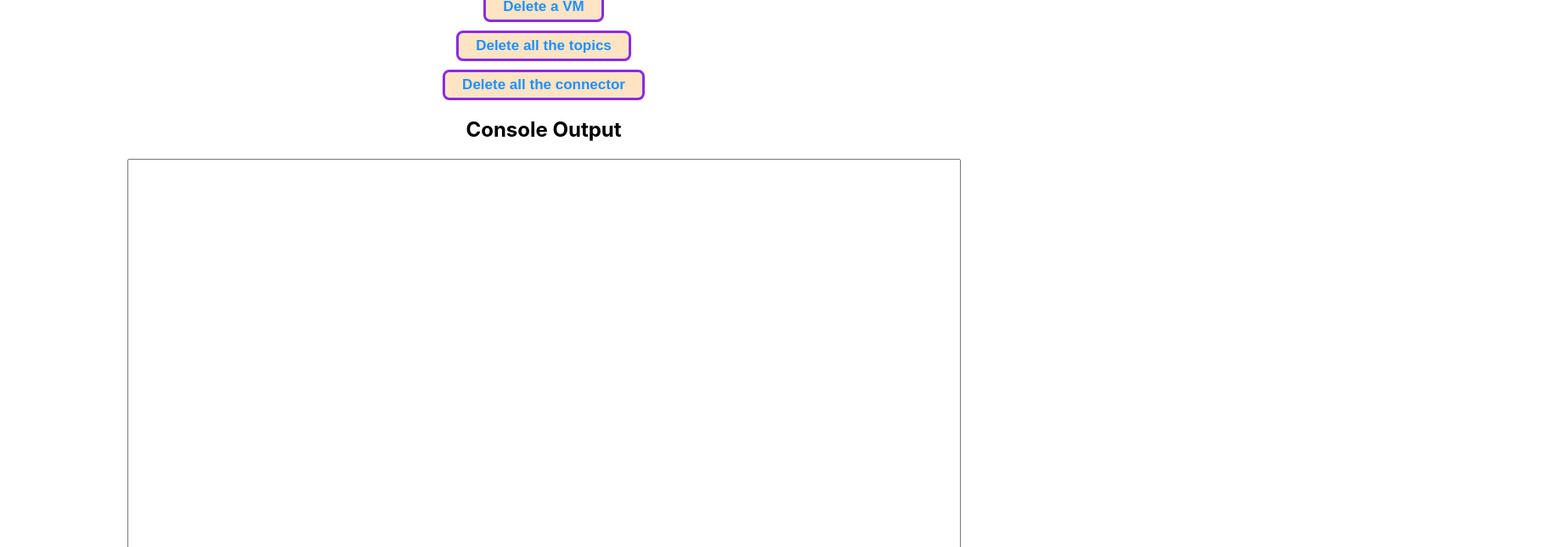
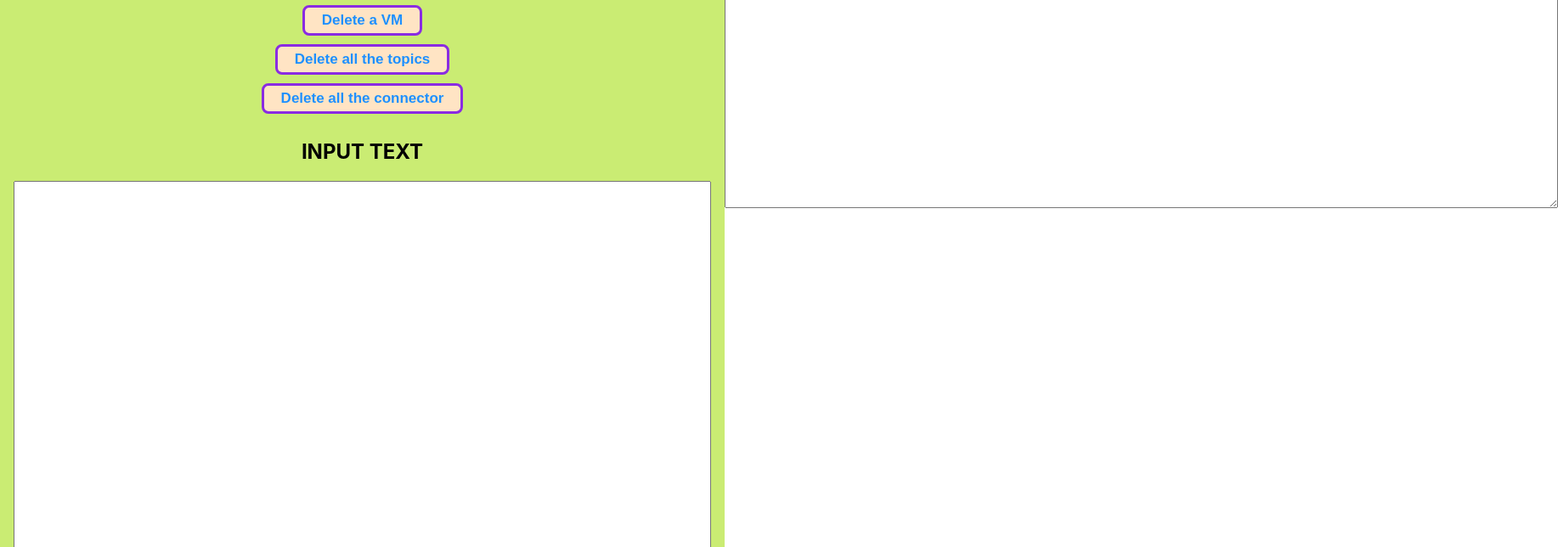
Before and after one commit to Lithin87/reactstudy, a React (Create React App) app: page / in a window 1280 px wide. Shown: the part 280-924 px from the top of the page at 85% size, 1834 px wide, since content can reach past the window. Built offline with nearby package versions, Linux system fonts and the light colour scheme; no server answers.

Commit message:
added input text and did flex layout

```diff
--- a/src/App.css
+++ b/src/App.css
@@ -1,5 +1,9 @@
-.App1 {
+.App {
     text-align: center;
+    display : flex;
+    justify-content: space-around;
+    flex-direction: wrap;
+
   }
 
   .form-group {
@@ -11,3 +15,31 @@
     font-weight: bold;
     color:blueviolet;
   }
+
+  .Main{
+    flex: 1;
+    padding: 16px;
+    background-color: #f0f0f0;
+  }
+
+  .ConsoleOutput{
+    flex: 1;
+    padding: 16px;
+    background-color: #e0e0e0;
+  }
+
+  .MultiLineText{
+    flex: 1;
+    padding: 16px;
+    background-color: #e0e0e0;
+  }
+
+
+  .column{
+    display : flex;
+    flex-direction: column;
+    flex: 1;
+    justify-content: space-around;
+    padding: 16px;
+    background-color: #caec73;
+  }
--- a/src/App.js
+++ b/src/App.js
@@ -3,7 +3,8 @@ import './App.css';
 import {useState} from 'react';
 import AuthContext from './Contexts/app-context';
 import Main from './Components/Main'
-
+import ConsoleOutput from './Components/ConsoleOutput';
+import MultiLineText from './Components/MultiLineText';
 
 function App() {
 
@@ -18,20 +19,29 @@ function App() {
     field8 : false});
   let [ consoleText, setConsoleText]  = useState();
   let [ disableStatus, setDisableStatus]  = useState(false);
+  const [text, setText] = useState('');
 
  const activeCtx = {
      active: active,
      setActive : setActive,
      disableToggle : () => {  setDisableStatus(!disableStatus)},
       consoleText : consoleText ,
-      setConsoleText : setConsoleText
+      setConsoleText : setConsoleText,
+      text : text,
+      setText : setText
  };
 
   return (
-    <div className="App1">
+
+    <div className="App">
     <AuthContext.Provider value={activeCtx}>
 
+    <div class="column">
     <Main/>
+    <MultiLineText/>
+    </div>
+
+    <ConsoleOutput/>
 
     </AuthContext.Provider>
     </div>
--- a/src/Components/ConsoleOutput.js
+++ b/src/Components/ConsoleOutput.js
@@ -7,10 +7,10 @@ function ConsoleOutput() {
 
   return (
     <div>
-      <h2>Console Output</h2>
+      <h2>CONSOLE OUTPUT</h2>
       <textarea
         value={ctx.consoleText}
-        rows={40}
+        rows={30}
         cols={120}
       />
     </div>
--- a/src/Components/LabelOption.js
+++ b/src/Components/LabelOption.js
@@ -16,7 +16,7 @@ function LabelOption({ children , htmlFor}) {
    console.log(url_r);
     let response = "";
     if ([3, 4, 5].includes(index))
-      response = await Axios.post(url_r).catch((error) => {console.log("Error accessing backend"+error);  ctx.setConsoleText(error);});
+      response = await Axios.post(url_r, ctx.text).catch((error) => {console.log("Error accessing backend"+error);  ctx.setConsoleText(error);});
   else
     response = await Axios.get(url_r).catch((error) => {console.log("Error accessing backend"+error);  ctx.setConsoleText(error);});
     if(response)
--- a/src/Components/Main.js
+++ b/src/Components/Main.js
@@ -1,5 +1,5 @@
 
-import ConsoleOutput from './ConsoleOutput';
+
 import Form from './Form';
 import MenuOption from './MenuOption';
 import ThemeContext from '../Contexts/theme-context';
@@ -18,8 +18,6 @@ const theme = "light";
      </ThemeContext.Provider>
 
      <MenuOption />
-     <ConsoleOutput/>
-
     </div>
   );
 }
--- a/src/Components/MultiLineText.js
+++ b/src/Components/MultiLineText.js
@@ -1,23 +1,25 @@
-import React, { useState } from 'react';
+import React , { useContext } from 'react';
+import AuthContext from '../Contexts/app-context';
+
 
 function MultiLineText() {
-  const [text, setText] = useState('');
+
+  const ctx = useContext(AuthContext);
 
   const handleInputChange = (event) => {
-    setText(event.target.value);
+    ctx.setText(event.target.value);
   };
 
   return (
     <div>
-      <h2>Console Output</h2>
+      <h2>INPUT TEXT</h2>
       <textarea
-        value={text}
+        value={ctx.text}
         onChange={handleInputChange}
-        rows={6} // You can adjust the number of rows
-        cols={50} // You can adjust the number of columns
+        rows={32}
+        cols={100}
       />
-      <p>Current Text:</p>
-      <pre>{text}</pre>
+
     </div>
   );
 }
--- a/src/index.js
+++ b/src/index.js
@@ -16,7 +16,4 @@ root.render(
   </React.StrictMode>
 );
 
-// If you want to start measuring performance in your app, pass a function
-// to log results (for example: reportWebVitals(console.log))
-// or send to an analytics endpoint. Learn more: https://bit.ly/CRA-vitals
 reportWebVitals();
```
Also changed, not shown: 1 other file (tests, documents, lock files or other folders).
